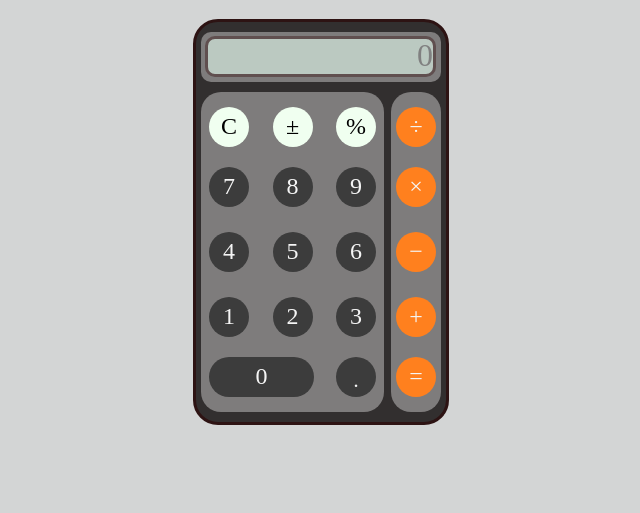
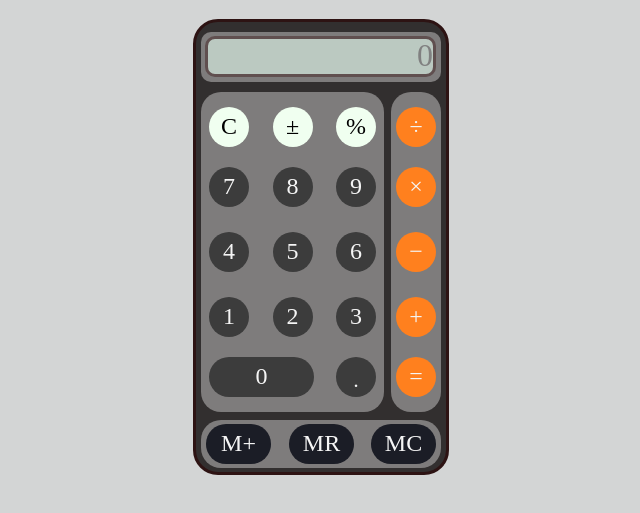
Before and after one commit to cheyjax116/simple_calculator_app, a plain HTML site: page index.html in a window 1280 px wide. Shown: the part 61-574 px from the top of the page, without its empty margins (319-959 px from the left). Drawn offline with Linux system fonts and the light colour scheme.

Commit message:
bug fixes and adding memory recall buttons

```diff
--- a/index.html
+++ b/index.html
@@ -39,6 +39,12 @@
           <div class="operations" id="addition-circle">&plus;</div>
           <div class="equals" id="equals-circle">&equals;</div>
         </div>
+
+        <div id="memory-container">
+          <div id="MPlus">M+</div>
+          <div id="MR">MR</div>
+          <div id="MC">MC</div>
+        </div>
       </div>
     </div>
 
--- a/script.js
+++ b/script.js
@@ -2,6 +2,7 @@ let displayBox = document.getElementById("display-box");
 let num1 = "";
 let num2 = "";
 let pressedOperation = "";
+let storedNum = 0;
 
 const numbers = document.querySelectorAll(".numbers");
 
@@ -60,6 +61,14 @@ const pressedNumber = (number) => {
       num2 += number;
       displayBox.innerHTML = num2;
     }
+
+    const equal = document.getElementById("equals-circle");
+    equal.addEventListener("click", () => {
+      calculate();
+      num1 = "";
+      num2 = "";
+      pressedOperation = "";
+    });
   }
 };
 
@@ -118,7 +127,12 @@ operations.forEach((operation) => {
 });
 
 const equal = document.getElementById("equals-circle");
-equal.addEventListener("click", calculate);
+equal.addEventListener("click", () => {
+  calculate();
+  num1 = Number(displayBox.innerHTML);
+  num2 = "";
+  pressedOperation = "";
+});
 
 const percentage = document.getElementById("percentage-circle");
 percentage.addEventListener("click", function () {
@@ -162,3 +176,16 @@ document.getElementById("clear-circle").addEventListener("click", function () {
   pressedOperation = "";
   resetDecimal();
 });
+
+document.getElementById("MR").addEventListener("click", function () {
+  displayBox.innerHTML = parseFloat(storedNum.toFixed(4));
+});
+
+document.getElementById("MC").addEventListener("click", function () {
+  storedNum = 0;
+});
+
+document.getElementById("MPlus").addEventListener("click", function () {
+  storedNum += Number(displayBox.innerHTML);
+  console.log(storedNum);
+});
--- a/styles.css
+++ b/styles.css
@@ -19,7 +19,7 @@ h1 {
 
 #main-rectangle {
   width: 250px;
-  height: 400px;
+  height: 450px;
   background-color: #322f2f;
   border: 3px solid rgb(45, 19, 19);
   border-radius: 25px;
@@ -71,6 +71,14 @@ h1 {
   background-color: #7e7c7c;
   border-radius: 20px;
 
+}
+
+#memory-container {
+  width: 240px;
+  height: 48px;
+  margin: 8px 5px 0px 5px;
+  background-color: #7e7c7c;
+  border-radius: 20px;
 }
 
 #clear-circle {
@@ -455,6 +463,66 @@ h1 {
   cursor: default;
 }
 
+#MPlus {
+  display: flex;
+  justify-content: center;
+  align-items: center;
+  width: 65px;
+  height: 40px;
+  margin-left: 5px;
+  margin-top: 4px;
+  position: absolute;
+  border-radius: 25px;
+  background-color: rgb(27, 29, 38);;
+  color: whitesmoke;
+  font-size: 1.5em;
+}
+
+#MPlus:hover {
+  background-color: rgb(63, 40, 40);
+  cursor: default;
+}
+
+#MR {
+  display: flex;
+  justify-content: center;
+  align-items: center;
+  width: 65px;
+  height: 40px;
+  margin-left: 88px;
+  margin-top: 4px;
+  position: absolute;
+  border-radius: 25px;
+  background-color: rgb(27, 29, 38);;
+  color: whitesmoke;
+  font-size: 1.5em;
+}
+
+#MR:hover {
+  background-color: rgb(63, 40, 40);
+  cursor: default;
+}
+
+#MC {
+  display: flex;
+  justify-content: center;
+  align-items: center;
+  width: 65px;
+  height: 40px;
+  margin-left: 170px;
+  margin-top: 4px;
+  position: absolute;
+  border-radius: 25px;
+  background-color: rgb(27, 29, 38);
+  color: whitesmoke;
+  font-size: 1.5em;
+}
+
+#MC:hover {
+  background-color: rgb(63, 40, 40);
+  cursor: default;
+}
+
 .disarmButton {
   pointer-events: none;
 }
```
